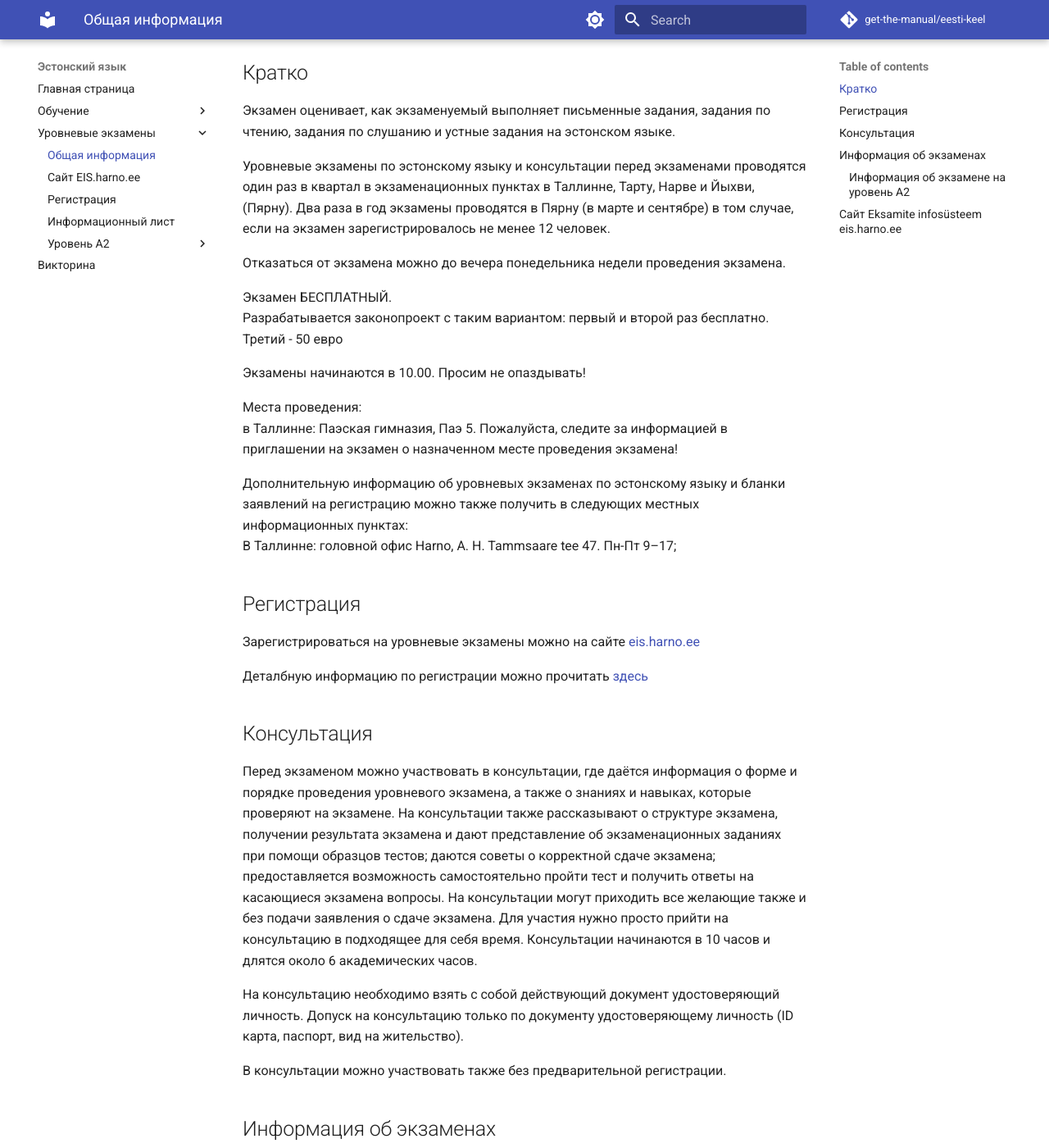
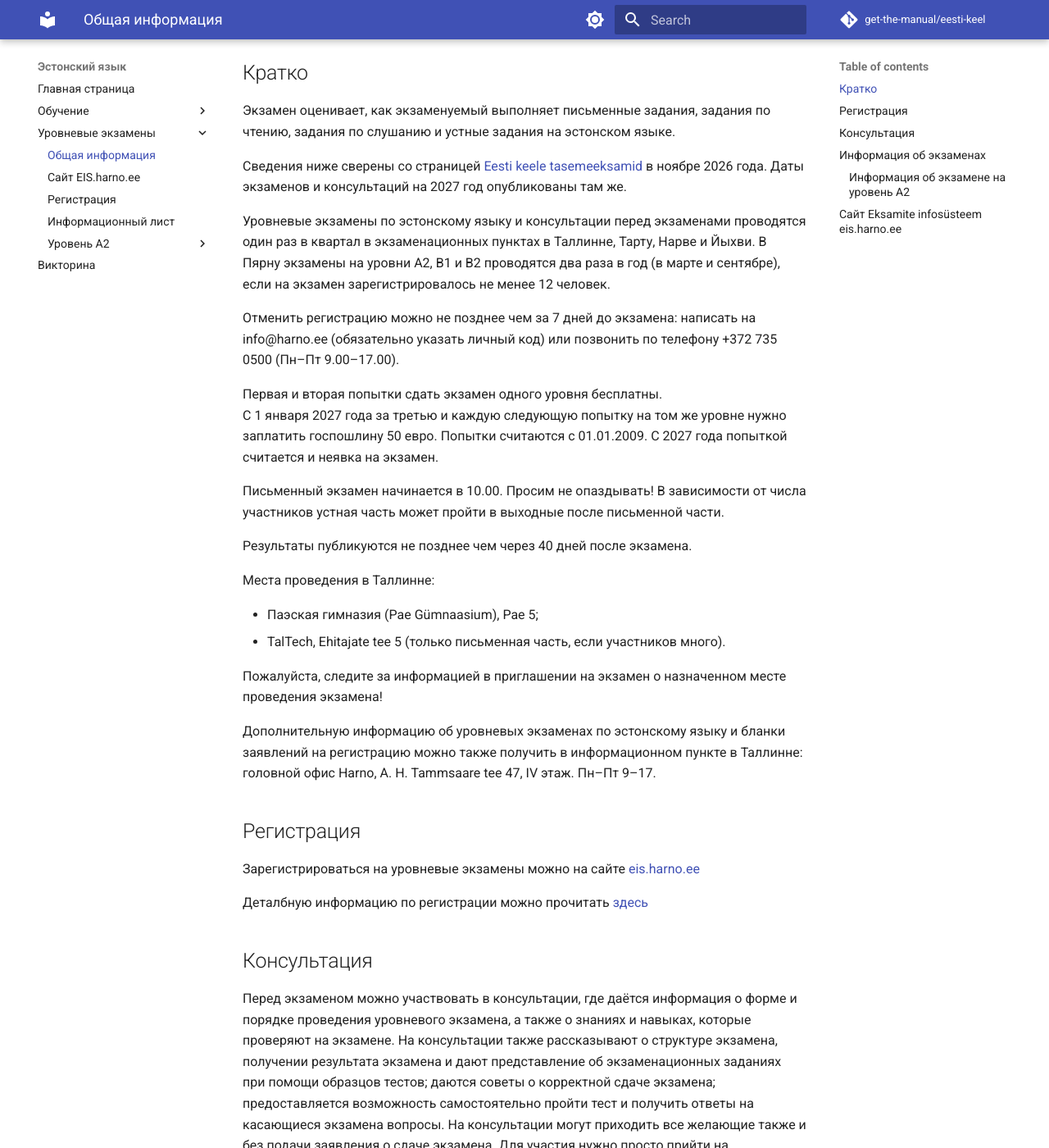
Before and after one commit to get-the-manual/eesti-keel, an MkDocs documentation site: the page built from docs/Exams/index.md, in a window 1280 px wide and 1400 px high, scrolled down 225 px. Shown: the whole window at 82% size. Built offline with MkDocs 1.6.1 and Material for MkDocs 9.7.7, drawn with Linux system fonts in a browser that asks for light colours; comment, search, counter and statistics services are not loaded; some of the changed text lies outside the part shown.

Commit message:
Update exam information from harno.ee
- Mark the A2 online consultation letter as a past example; remove the
  expired Teams links and fix the link formatting
- Replace the dead eis.ekk.edu.ee link with eis.harno.ee and add the
  Harno phone number
- Note that Teabeleht 2025 is still the current version and list the later
  changes: 7-day cancellation limit and the 50 EUR state fee from 2027
- Rewrite the exam overview: cancellation, state fee, Parnu levels,
  results deadline, Tallinn venues, consultation length
- Set the business card task to at least 25 words in Feedbacks

Co-Authored-By: Claude Opus 5.5 <noreply@anthropic.com>

```diff
--- a/docs/Exams/index.md
+++ b/docs/Exams/index.md
@@ -7,20 +7,27 @@
 
 Экзамен оценивает, как экзаменуемый выполняет письменные задания, задания по чтению, задания по слушанию и устные задания на эстонском языке.
 
-Уровневые экзамены по эстонскому языку и консультации перед экзаменами проводятся один раз в квартал в экзаменационных пунктах в Таллинне, Тарту, Нарве и Йыхви, (Пярну). Два раза в год экзамены проводятся в Пярну (в марте и сентябре) в том случае, если на экзамен зарегистрировалось не менее 12 человек.
+Сведения ниже сверены со страницей [Eesti keele tasemeeksamid](https://harno.ee/eesti-keele-tasemeeksamid) в ноябре 2026 года. Даты экзаменов и консультаций на 2027 год опубликованы там же.
 
-Отказаться от экзамена можно до вечера понедельника недели проведения экзамена.
+Уровневые экзамены по эстонскому языку и консультации перед экзаменами проводятся один раз в квартал в экзаменационных пунктах в Таллинне, Тарту, Нарве и Йыхви. В Пярну экзамены на уровни A2, B1 и B2 проводятся два раза в год (в марте и сентябре), если на экзамен зарегистрировалось не менее 12 человек.
 
-Экзамен БЕСПЛАТНЫЙ.
-Разрабатывается законопроект с таким вариантом: первый и второй раз бесплатно. Третий - 50 евро
+Отменить регистрацию можно не позднее чем за 7 дней до экзамена: написать на info@harno.ee (обязательно указать личный код) или позвонить по телефону +372 735 0500 (Пн–Пт 9.00–17.00).
 
-Экзамены начинаются в 10.00. Просим не опаздывать!
+Первая и вторая попытки сдать экзамен одного уровня бесплатны.
+С 1 января 2027 года за третью и каждую следующую попытку на том же уровне нужно заплатить госпошлину 50 евро. Попытки считаются с 01.01.2009. С 2027 года попыткой считается и неявка на экзамен.
 
-Места проведения:
-в Таллинне: Паэская гимназия, Паэ 5. Пожалуйста, следите за информацией в приглашении на экзамен о назначенном месте проведения экзамена!
+Письменный экзамен начинается в 10.00. Просим не опаздывать! В зависимости от числа участников устная часть может пройти в выходные после письменной части.
 
-Дополнительную информацию об уровневых экзаменах по эстонскому языку и бланки заявлений на регистрацию можно также получить в следующих местных информационных пунктах:
-В Таллинне: головной офис Harno, A. H. Tammsaare tee 47. Пн-Пт 9–17;
+Результаты публикуются не позднее чем через 40 дней после экзамена.
+
+Места проведения в Таллинне:
+
+- Паэская гимназия (Pae Gümnaasium), Pae 5;
+- TalTech, Ehitajate tee 5 (только письменная часть, если участников много).
+
+Пожалуйста, следите за информацией в приглашении на экзамен о назначенном месте проведения экзамена!
+
+Дополнительную информацию об уровневых экзаменах по эстонскому языку и бланки заявлений на регистрацию можно также получить в информационном пункте в Таллинне: головной офис Harno, A. H. Tammsaare tee 47, IV этаж. Пн–Пт 9–17.
 
 ## Регистрация
 Зарегистрироваться на уровневые экзамены можно на сайте [eis.harno.ee](https://eis.harno.ee/locale/ru)
@@ -28,7 +35,7 @@
 Деталбную информацию по регистрации можно прочитать [здесь](registration.md)
 
 ## Консультация
-Перед экзаменом можно участвовать в консультации, где даётся информация о форме и порядке проведения уровневого экзамена, а также о знаниях и навыках, которые проверяют на экзамене. На консультации также рассказывают о структуре экзамена, получении результата экзамена и дают представление об экзаменационных заданиях при помощи образцов тестов; даются советы о корректной сдаче экзамена; предоставляется возможность самостоятельно пройти тест и получить ответы на касающиеся экзамена вопросы. На консультации могут приходить все желающие также и без подачи заявления о сдаче экзамена. Для участия нужно просто прийти на консультацию в подходящее для себя время. Консультации начинаются в 10 часов и длятся около 6 академических часов.
+Перед экзаменом можно участвовать в консультации, где даётся информация о форме и порядке проведения уровневого экзамена, а также о знаниях и навыках, которые проверяют на экзамене. На консультации также рассказывают о структуре экзамена, получении результата экзамена и дают представление об экзаменационных заданиях при помощи образцов тестов; даются советы о корректной сдаче экзамена; предоставляется возможность самостоятельно пройти тест и получить ответы на касающиеся экзамена вопросы. На консультации могут приходить все желающие также и без подачи заявления о сдаче экзамена. Для участия нужно просто прийти на консультацию в подходящее для себя время. Консультации начинаются в 10 часов и длятся до 4,5 часа (6 академических часов). При регистрации на экзамен можно выбрать и онлайн-консультацию с теми же материалами.
 
 На консультацию необходимо взять с собой действующий документ удостоверяющий личность. Допуск на консультацию только по документу удостоверяющему личность (ID карта, паспорт, вид на жительство).
 
```
Also changed, not shown: docs/Exams/A2/Feedbacks.md (+1 -1 lines), docs/Exams/A2/OnlineConsultation/index.md (+13 -9 lines), docs/Exams/A2/index.md (+1 -1 lines), docs/Exams/Teabeleht-tasemeeksami-sooritajale-rus.md (+8 -2 lines).
